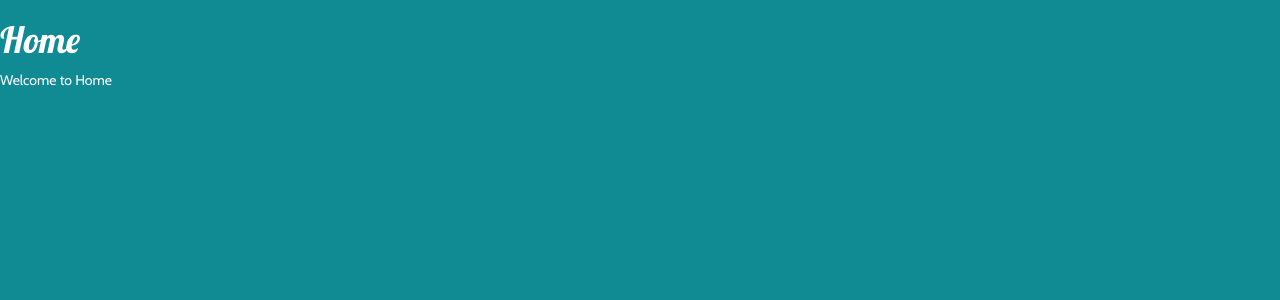
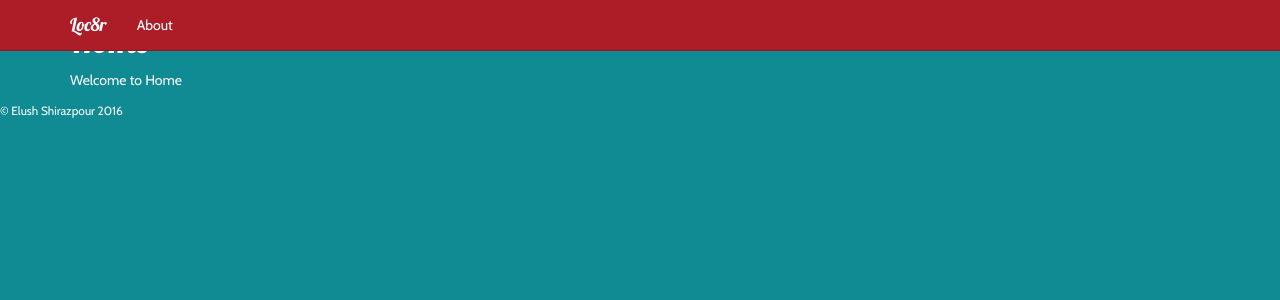
Before and after one commit to eshirazp/loc8r_express_app, a Node server app: page / in a window 1280 px wide. Shown: the top 300 px of the page. Run offline with Node 20, Linux system fonts and the light colour scheme; some libraries are stand-ins or nearby versions.

Commit message:
Added Bootstrap navbar fixed and footer to layout.jade. Navbar goes over content as of now

```diff
--- a/app_server/views/layout.jade
+++ b/app_server/views/layout.jade
@@ -6,6 +6,25 @@ html
     link(rel='stylesheet', href='/stylesheets/style.css')
     link(rel='stylesheet', href='/bootstrap/css/amelia.bootstrap.css')
   body
-    block content
+    .navbar.navbar-default.navbar-fixed-top
+      .container
+        .navbar-header
+          a.navbar-brand(href='/') Loc8r
+          button.navbar-toggle(type='button', data-toggle='collapse', data-target='#navbar-main')
+            span.icon-bar
+            span.icon-bar
+            span.icon-bar
+        #navbar-main.navbar-collapse.collapse
+          ul.nav.navbar-nav
+            li
+              a(href='/about/') About
+    .container
+      block content
+
+    footer
+      .row
+        .col-xs-12
+          small &copy; Elush Shirazpour 2016
+
     script(src='/javascripts/jquery-1.11.1.min.js')
     script(src='/bootstrap/js/bootstrap.min.js')
```
